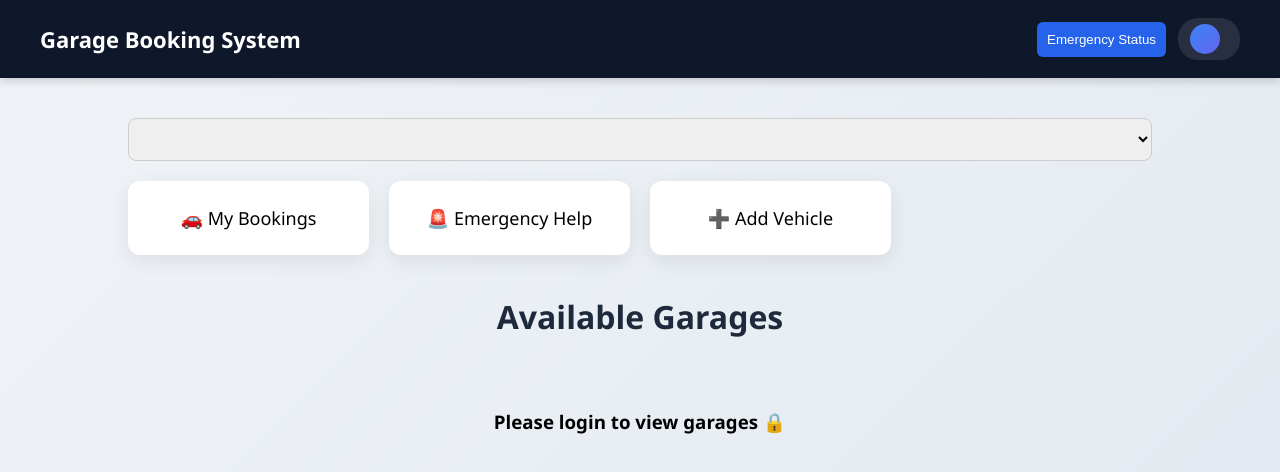
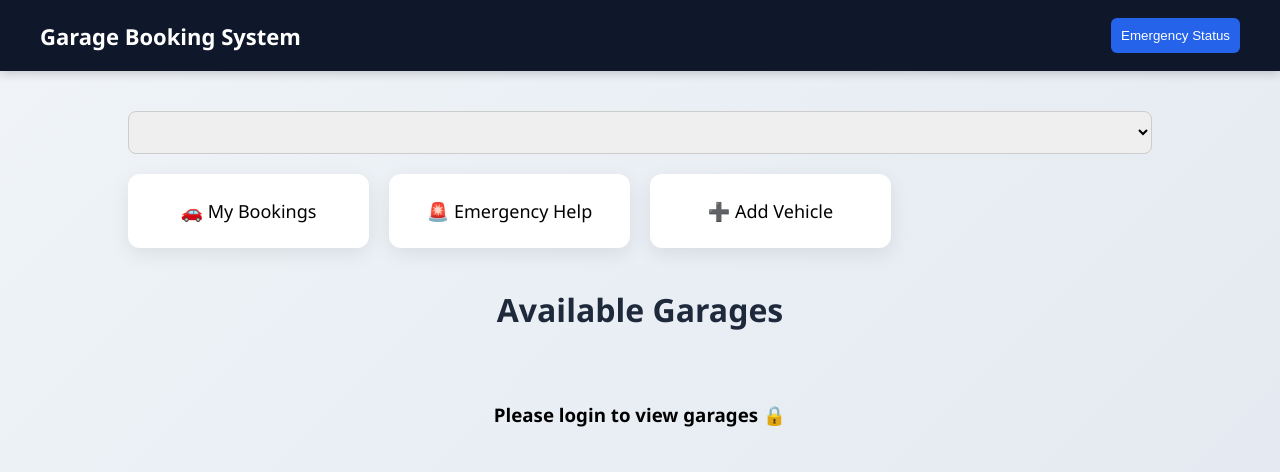
Before and after one commit to vivekmali1914/garage-booking-system, a plain HTML site: page frontend/index.html in a window 1280 px wide. Drawn offline with Linux system fonts and the light colour scheme; no server answers.

Commit message:
Update index.html

```diff
--- a/frontend/index.html
+++ b/frontend/index.html
@@ -56,6 +56,10 @@
 
 
 let user = JSON.parse(localStorage.getItem("user"));
+
+if(!user){
+    document.querySelector(".profile-container").style.display = "none";
+}
 
 fetch("https://garage-booking-system-1.onrender.com/garages")
 .then(res => res.json())
```
